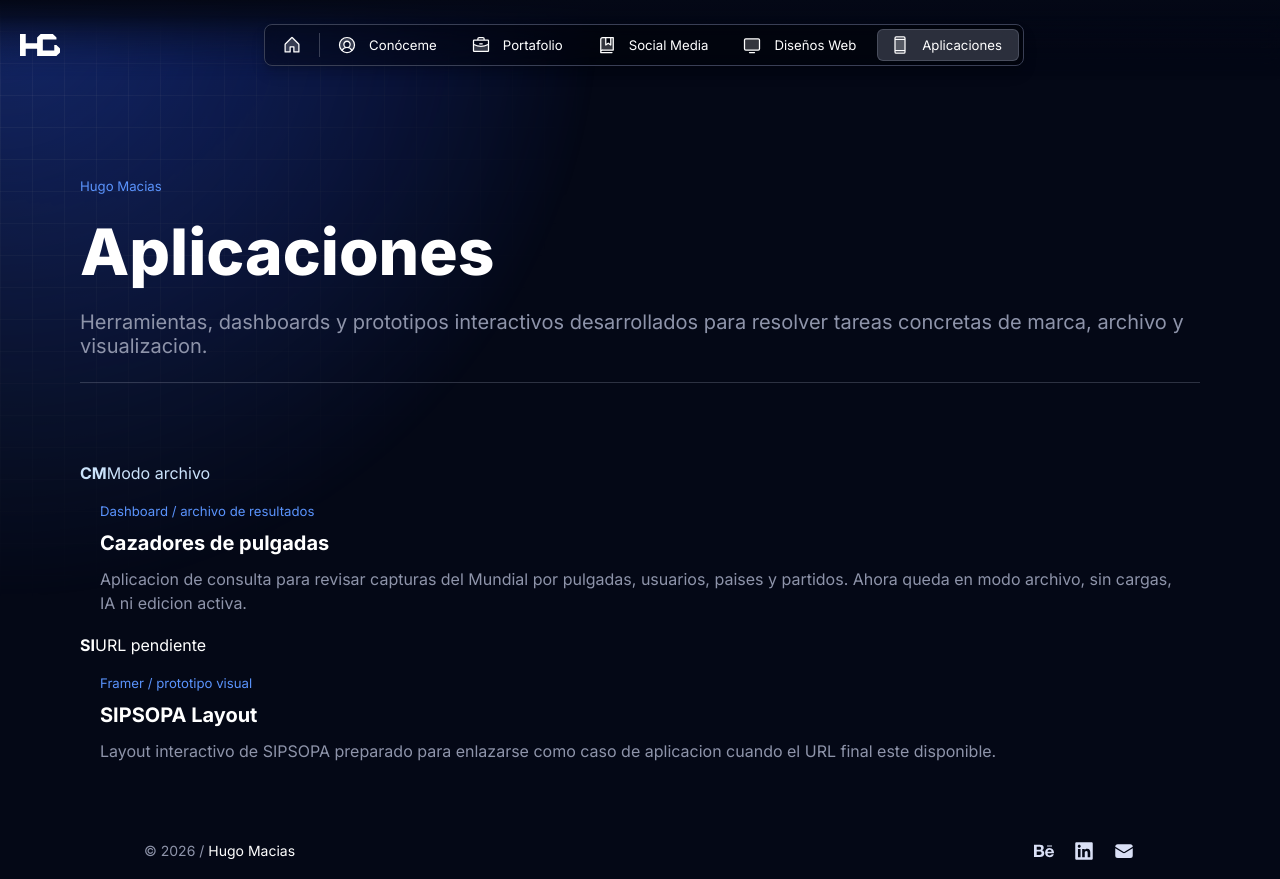
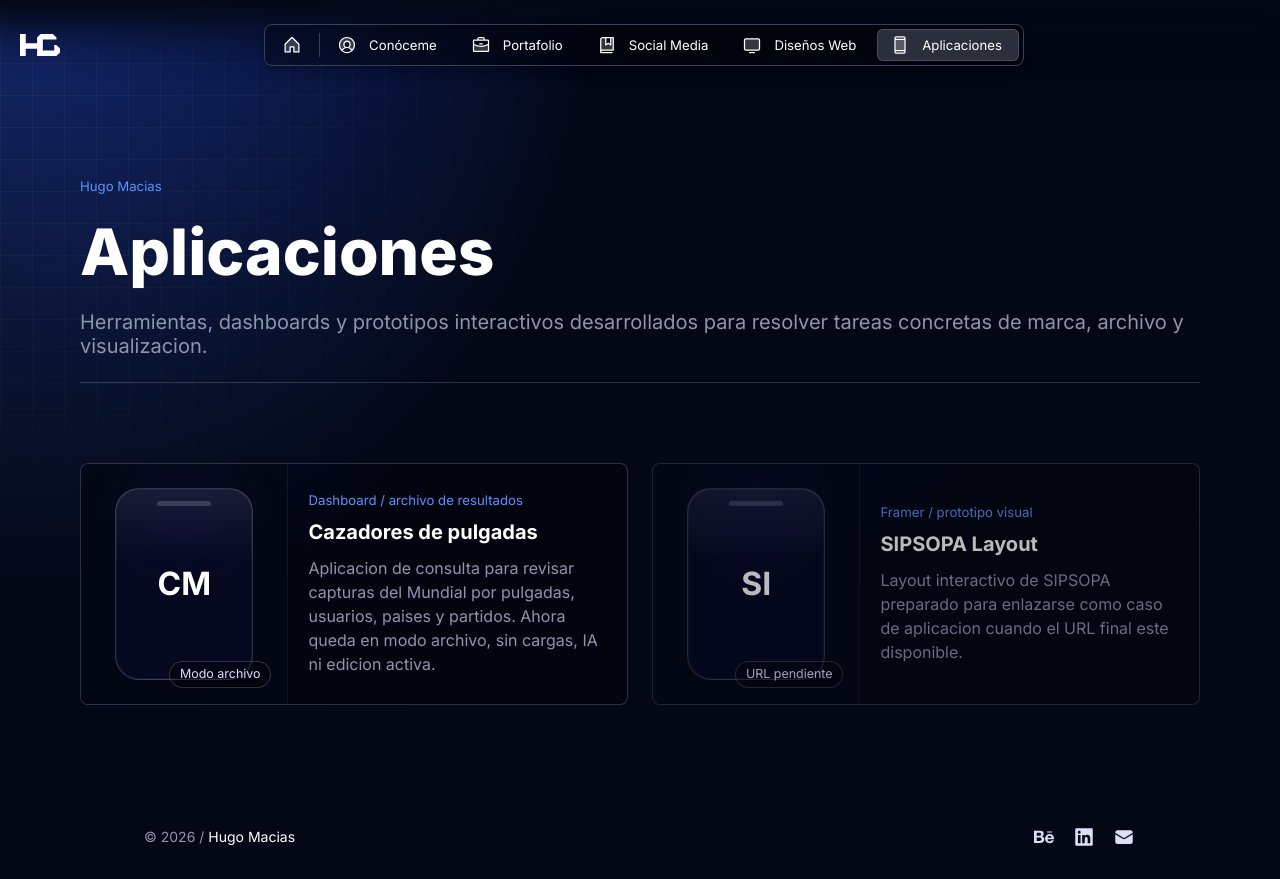
Before and after one commit to hugo97max/pokachufolio, a Next.js app: page /applications in a window 1280 px wide. Built offline with nearby package versions, Linux system fonts and the light colour scheme.

Commit message:
Style application portfolio cards

```diff
--- a/src/app/applications/applications.module.scss
+++ b/src/app/applications/applications.module.scss
@@ -2,71 +2,117 @@
     border-bottom: 1px solid var(--neutral-alpha-medium);
 }
 
-.emptyState {
+.grid {
     display: grid;
-    grid-template-columns: minmax(180px, 260px) minmax(0, 1fr);
-    gap: var(--static-space-32);
-    align-items: center;
-    padding: clamp(28px, 5vw, 56px);
+    grid-template-columns: repeat(2, minmax(0, 1fr));
+    gap: var(--static-space-24);
     margin-bottom: var(--static-space-64);
+}
+
+.card {
+    display: flex;
+    min-height: 100%;
     overflow: hidden;
+    color: inherit;
+    text-decoration: none;
     border: 1px solid var(--neutral-alpha-medium);
     border-radius: 8px;
     background:
-        linear-gradient(135deg, color-mix(in srgb, var(--brand-background-strong) 18%, transparent), transparent 46%),
+        linear-gradient(135deg, color-mix(in srgb, var(--brand-background-strong) 14%, transparent), transparent 42%),
         var(--surface-background);
+    transition:
+        border-color 180ms ease,
+        box-shadow 180ms ease,
+        transform 180ms ease;
 }
 
-.deviceMockup {
+.card:hover {
+    transform: translateY(-3px);
+    border-color: var(--brand-alpha-medium);
+    box-shadow: 0 20px 60px rgba(0, 0, 0, 0.22);
+}
+
+.pendingCard {
+    opacity: 0.72;
+}
+
+.appPreview {
     position: relative;
     display: grid;
     place-items: center;
-    width: min(100%, 220px);
-    aspect-ratio: 0.68;
-    justify-self: center;
+    width: min(38%, 240px);
+    min-width: 190px;
+    padding: var(--static-space-24);
+    border-right: 1px solid var(--neutral-alpha-weak);
+    background:
+        radial-gradient(circle at 50% 18%, color-mix(in srgb, var(--brand-background-medium) 34%, transparent), transparent 38%),
+        var(--page-background);
+}
+
+.deviceFrame {
+    position: relative;
+    display: grid;
+    place-items: center;
+    width: min(100%, 138px);
+    aspect-ratio: 0.72;
     border: 1px solid var(--neutral-alpha-medium);
-    border-radius: 28px;
+    border-radius: 24px;
     background:
         linear-gradient(180deg, rgba(255, 255, 255, 0.08), transparent 38%),
-        var(--page-background);
-    box-shadow: 0 24px 80px rgba(0, 0, 0, 0.28);
+        color-mix(in srgb, var(--brand-background-medium) 20%, transparent);
+    box-shadow: inset 0 0 0 1px var(--neutral-alpha-weak), 0 18px 50px rgba(0, 0, 0, 0.24);
 }
 
-.deviceMockup::before {
+.deviceTop {
     position: absolute;
-    top: 14px;
-    width: 64px;
+    top: 12px;
+    width: 54px;
     height: 5px;
-    border-radius: 99px;
+    border-radius: 999px;
     background: var(--neutral-alpha-medium);
-    content: "";
 }
 
-.deviceMockup span {
-    position: absolute;
-    inset: 42px 18px 22px;
-    border: 1px solid var(--neutral-alpha-weak);
-    border-radius: 18px;
-    background:
-        linear-gradient(135deg, rgba(255, 255, 255, 0.08), transparent 40%),
-        color-mix(in srgb, var(--brand-background-medium) 26%, transparent);
-}
-
-.deviceMockup strong {
-    position: relative;
-    z-index: 1;
+.deviceFrame strong {
     color: var(--neutral-on-background-strong);
-    font-size: 1.6rem;
+    font-size: 2rem;
+    letter-spacing: 0;
     line-height: 1;
 }
 
-@media (max-width: 720px) {
-    .emptyState {
+.statusPill {
+    position: absolute;
+    right: var(--static-space-16);
+    bottom: var(--static-space-16);
+    padding: 0.38rem 0.62rem;
+    color: var(--neutral-on-background-medium);
+    font-size: 0.78rem;
+    line-height: 1;
+    border: 1px solid var(--neutral-alpha-medium);
+    border-radius: 999px;
+    background: color-mix(in srgb, var(--surface-background) 86%, transparent);
+}
+
+.cardBody {
+    flex: 1;
+    justify-content: center;
+}
+
+@media (max-width: 920px) {
+    .grid {
         grid-template-columns: 1fr;
-        padding: var(--static-space-24);
+    }
+}
+
+@media (max-width: 640px) {
+    .card {
+        flex-direction: column;
     }
 
-    .deviceMockup {
-        max-width: 170px;
+    .appPreview {
+        width: 100%;
+        min-width: 0;
+        min-height: 220px;
+        border-right: 0;
+        border-bottom: 1px solid var(--neutral-alpha-weak);
     }
 }
```
